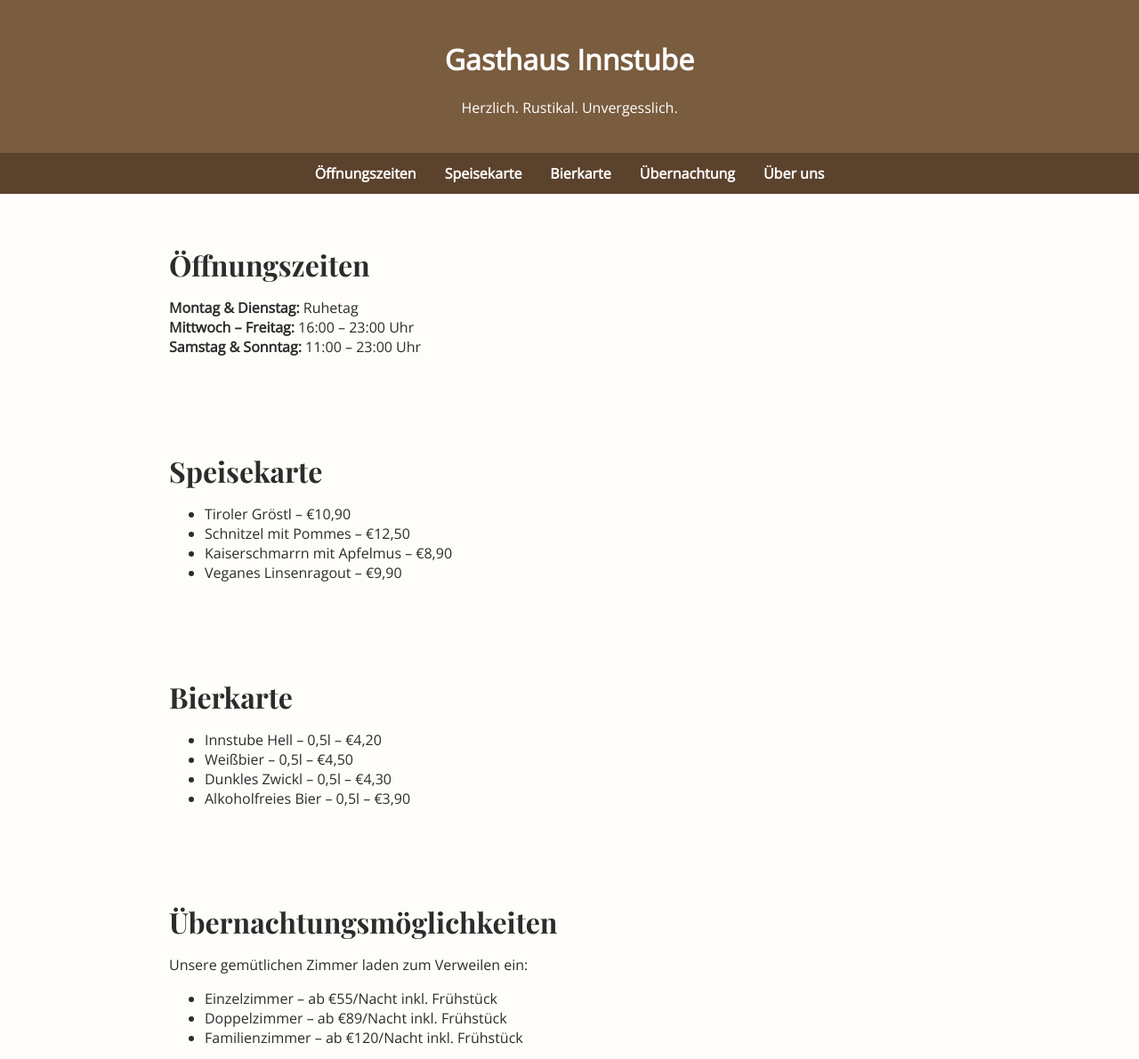
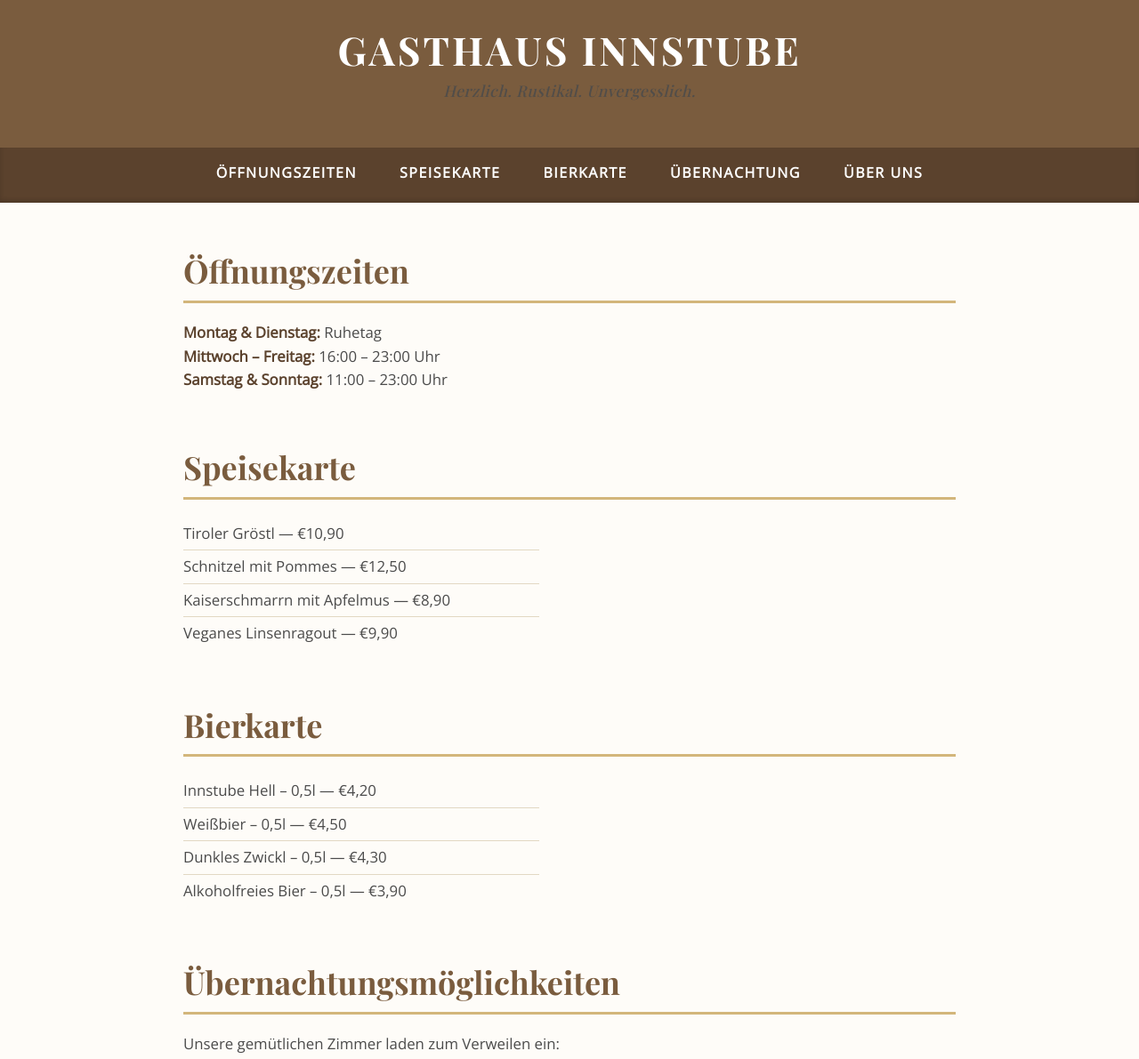
Before and after one commit to Innstube/innstube-webiste, a plain HTML site: page index.html in a window 1280 px wide. Shown: the top 1191 px of the page at 89% size. Drawn offline with nearby package versions, Linux system fonts and the light colour scheme.

Commit message:
Update index.html

```diff
--- a/index.html
+++ b/index.html
@@ -1,62 +1,157 @@
 <!DOCTYPE html>
 <html lang="de">
 <head>
-    <meta charset="UTF-8">
-    <meta name="viewport" content="width=device-width, initial-scale=1.0">
+  <meta charset="UTF-8" />
+  <meta name="viewport" content="width=device-width, initial-scale=1" />
   <title>Gasthaus Innstube</title>
-    <link href="https://fonts.googleapis.com/css2?family=Playfair+Display:wght@400;700&family=Open+Sans&display=swap" rel="stylesheet">
+  <link
+    href="https://fonts.googleapis.com/css2?family=Playfair+Display:wght@500;700&family=Open+Sans&display=swap"
+    rel="stylesheet"
+  />
   <style>
+    /* Reset & Basis */
+    * {
+      box-sizing: border-box;
+    }
     body {
       margin: 0;
       font-family: 'Open Sans', sans-serif;
-            background-color: #fffdf9;
-            color: #2c2c2c;
+      background-color: #fefcf8;
+      color: #333333;
+      line-height: 1.6;
+      -webkit-font-smoothing: antialiased;
+      -moz-osx-font-smoothing: grayscale;
     }
+    a {
+      color: #7a5c3e;
+      text-decoration: none;
+      transition: color 0.3s ease;
+    }
+    a:hover,
+    a:focus {
+      color: #a17a4c;
+      outline: none;
+      text-decoration: underline;
+    }
+
+    /* Header */
     header {
       background-color: #7a5c3e;
       color: white;
-            padding: 1.5rem;
+      padding: 2rem 1rem;
       text-align: center;
+      font-family: 'Playfair Display', serif;
+      letter-spacing: 1.5px;
+      box-shadow: 0 3px 8px rgb(122 92 62 / 0.4);
     }
+    header h1 {
+      margin: 0;
+      font-weight: 700;
+      font-size: 2.75rem;
+      line-height: 1.1;
+      text-transform: uppercase;
+      letter-spacing: 3px;
+    }
+    header p {
+      margin-top: 0.5rem;
+      font-size: 1.1rem;
+      font-style: italic;
+      font-weight: 500;
+      letter-spacing: 0.5px;
+      opacity: 0.85;
+    }
+
+    /* Navigation */
     nav {
+      background-color: #5b422d;
       display: flex;
       justify-content: center;
-            gap: 2rem;
-            background-color: #5b422d;
-            padding: 0.75rem;
+      gap: 3rem;
+      padding: 1rem 0;
+      box-shadow: inset 0 -3px 5px rgb(0 0 0 / 0.15);
     }
     nav a {
+      font-weight: 600;
+      font-size: 1rem;
       color: white;
-            text-decoration: none;
-            font-weight: bold;
+      text-transform: uppercase;
+      letter-spacing: 1.5px;
+      padding-bottom: 0.15rem;
+      border-bottom: 2px solid transparent;
+      transition: border-color 0.3s ease;
     }
-        nav a:hover {
-            text-decoration: underline;
+    nav a:hover,
+    nav a:focus {
+      border-bottom-color: #d3b67b;
+      color: #d3b67b;
+    }
+
+    /* Main content sections */
+    main {
+      max-width: 900px;
+      margin: 3rem auto 4rem;
+      padding: 0 1rem;
     }
     section {
-            padding: 2rem;
-            max-width: 900px;
-            margin: auto;
+      margin-bottom: 3.5rem;
     }
     h2 {
       font-family: 'Playfair Display', serif;
-            font-size: 2rem;
-            margin-bottom: 1rem;
+      font-weight: 600;
+      font-size: 2.25rem;
+      color: #7a5c3e;
+      border-bottom: 3px solid #d3b67b;
+      padding-bottom: 0.25rem;
+      margin-bottom: 1.25rem;
     }
-        .grid {
-            display: grid;
-            grid-template-columns: repeat(auto-fit, minmax(200px, 1fr));
-            gap: 1rem;
+    p,
+    ul {
+      font-size: 1.05rem;
+      color: #4b4b4b;
     }
+    ul {
+      list-style: none;
+      padding-left: 0;
+    }
+    ul li {
+      padding: 0.3rem 0;
+      border-bottom: 1px solid #e2d8c3;
+      max-width: 400px;
+    }
+    ul li:last-child {
+      border-bottom: none;
+    }
+
+    strong {
+      color: #5b422d;
+    }
+
+    /* Footer */
     footer {
       background-color: #7a5c3e;
       color: white;
       text-align: center;
-            padding: 1rem;
+      padding: 1.25rem 1rem;
+      font-size: 0.9rem;
+      letter-spacing: 0.05em;
+      user-select: none;
     }
-        img {
+
+    /* Responsive */
+    @media (max-width: 480px) {
+      nav {
+        gap: 1.5rem;
+        flex-wrap: wrap;
+      }
+      header h1 {
+        font-size: 2rem;
+      }
+      h2 {
+        font-size: 1.75rem;
+      }
+      ul li {
         max-width: 100%;
-            border-radius: 0.5rem;
+      }
     }
   </style>
 </head>
@@ -74,55 +169,62 @@
     <a href="#ueberuns">Über uns</a>
   </nav>
 
-    <section id="oeffnungszeiten">
+  <main>
+    <section id="oeffnungszeiten" tabindex="0">
       <h2>Öffnungszeiten</h2>
-        <p><strong>Montag & Dienstag:</strong> Ruhetag<br>
-        <strong>Mittwoch – Freitag:</strong> 16:00 – 23:00 Uhr<br>
-        <strong>Samstag & Sonntag:</strong> 11:00 – 23:00 Uhr</p>
+      <p>
+        <strong>Montag &amp; Dienstag:</strong> Ruhetag<br />
+        <strong>Mittwoch – Freitag:</strong> 16:00 – 23:00 Uhr<br />
+        <strong>Samstag &amp; Sonntag:</strong> 11:00 – 23:00 Uhr
+      </p>
     </section>
 
-    <section id="speisekarte">
+    <section id="speisekarte" tabindex="0">
       <h2>Speisekarte</h2>
       <ul>
-            <li>Tiroler Gröstl – €10,90</li>
-            <li>Schnitzel mit Pommes – €12,50</li>
-            <li>Kaiserschmarrn mit Apfelmus – €8,90</li>
-            <li>Veganes Linsenragout – €9,90</li>
+        <li>Tiroler Gröstl &mdash; €10,90</li>
+        <li>Schnitzel mit Pommes &mdash; €12,50</li>
+        <li>Kaiserschmarrn mit Apfelmus &mdash; €8,90</li>
+        <li>Veganes Linsenragout &mdash; €9,90</li>
       </ul>
     </section>
 
-    <section id="bierkarte">
+    <section id="bierkarte" tabindex="0">
       <h2>Bierkarte</h2>
       <ul>
-            <li>Innstube Hell – 0,5l – €4,20</li>
-            <li>Weißbier – 0,5l – €4,50</li>
-            <li>Dunkles Zwickl – 0,5l – €4,30</li>
-            <li>Alkoholfreies Bier – 0,5l – €3,90</li>
+        <li>Innstube Hell – 0,5l &mdash; €4,20</li>
+        <li>Weißbier – 0,5l &mdash; €4,50</li>
+        <li>Dunkles Zwickl – 0,5l &mdash; €4,30</li>
+        <li>Alkoholfreies Bier – 0,5l &mdash; €3,90</li>
       </ul>
     </section>
 
-    <section id="uebernachtung">
+    <section id="uebernachtung" tabindex="0">
       <h2>Übernachtungsmöglichkeiten</h2>
       <p>Unsere gemütlichen Zimmer laden zum Verweilen ein:</p>
       <ul>
-            <li>Einzelzimmer – ab €55/Nacht inkl. Frühstück</li>
-            <li>Doppelzimmer – ab €89/Nacht inkl. Frühstück</li>
-            <li>Familienzimmer – ab €120/Nacht inkl. Frühstück</li>
+        <li>Einzelzimmer &mdash; ab €55/Nacht inkl. Frühstück</li>
+        <li>Doppelzimmer &mdash; ab €89/Nacht inkl. Frühstück</li>
+        <li>Familienzimmer &mdash; ab €120/Nacht inkl. Frühstück</li>
       </ul>
     </section>
 
-    <section id="ueberuns">
+    <section id="ueberuns" tabindex="0">
       <h2>Über uns</h2>
-        <p>Die Innstube ist ein familiengeführtes Gasthaus im Herzen Tirols. Seit 1892 servieren wir regionale Spezialitäten mit viel Herz und Leidenschaft. Unsere Gäste schätzen besonders die urige Atmosphäre, unsere hauseigenen Biere und den herrlichen Ausblick auf die Alpen.</p>
-        <div class="grid">
-            <img src="https://source.unsplash.com/featured/?mountain,inn" alt="Bergblick">
-            <img src="https://source.unsplash.com/featured/?restaurant" alt="Gaststube">
-            <img src="https://source.unsplash.com/featured/?beer" alt="Bier">
-        </div>
+      <p>
+        Die Innstube ist ein familiengeführtes Gasthaus im Herzen Tirols. Seit
+        1892 servieren wir regionale Spezialitäten mit viel Herz und
+        Leidenschaft. Unsere Gäste schätzen besonders die urige Atmosphäre,
+        unsere hauseigenen Biere und den herrlichen Ausblick auf die Alpen.
+      </p>
     </section>
+  </main>
 
   <footer>
-        <p>&copy; 2025 Gasthaus Innstube | Musterstraße 12, 6020 Innsbruck | Tel: +43 512 123456</p>
+    <p>
+      &copy; 2025 Gasthaus Innstube | Musterstraße 12, 6020 Innsbruck | Tel:
+      +43 512 123456
+    </p>
   </footer>
 </body>
 </html>
```
Lines whose indentation alone changed are shown as unchanged.
